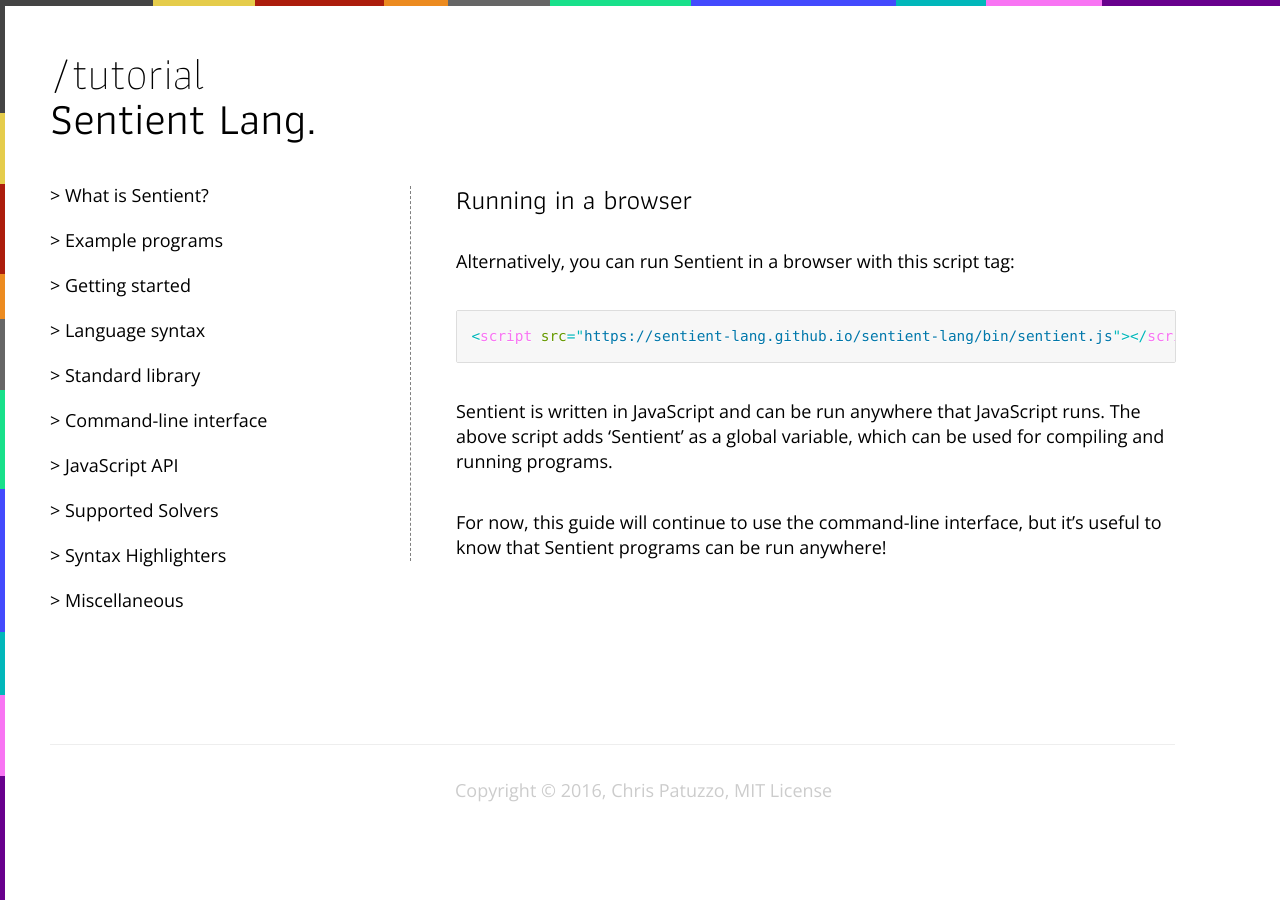
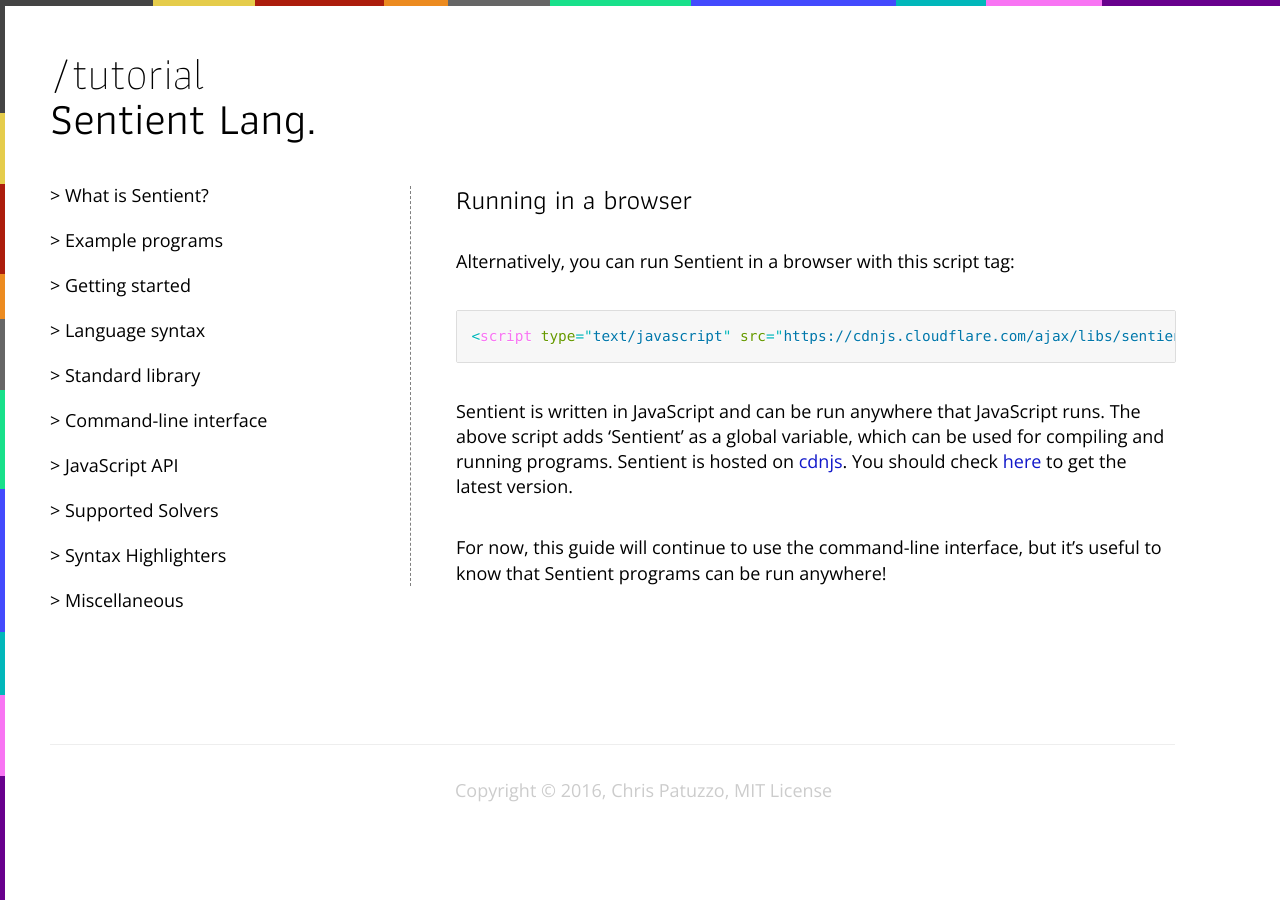
Before and after one commit to sentient-lang/sentient-lang.org, a Jekyll site: the page built from tutorial/browser.md, in a window 1280 px wide. Built offline with Jekyll 4.4.1, drawn with Linux system fonts in a browser that asks for light colours; nearby versions of some CDN libraries.

Commit message:
Update to use cdnjs

````diff
--- a/_js/moduleLoader.js
+++ b/_js/moduleLoader.js
@@ -2,7 +2,7 @@
 
 SentientWebsite.ModuleLoader = function () {
   var self = this;
-  var url = "https://sentient-lang.github.io/sentient-lang/bin/sentient.js";
+  var url = "https://cdnjs.cloudflare.com/ajax/libs/sentient-lang/0.0.0-alpha.41/sentient.js";
 
   self.initialize = function () {
     if (SentientWebsite.loadSentient) {
--- a/tutorial/browser.md
+++ b/tutorial/browser.md
@@ -8,12 +8,14 @@
 Alternatively, you can run Sentient in a browser with this script tag:
 
 ```html
-<script src="https://sentient-lang.github.io/sentient-lang/bin/sentient.js"></script>
+<script type="text/javascript" src="https://cdnjs.cloudflare.com/ajax/libs/sentient-lang/0.0.0-alpha.41/sentient.js"></script>
 ```
 
 Sentient is written in JavaScript and can be run anywhere that JavaScript runs.
 The above script adds 'Sentient' as a global variable, which can be used for
-compiling and running programs.
+compiling and running programs. Sentient is hosted on
+[cdnjs](https://cdnjs.com/about). You should check
+[here](https://cdnjs.com/libraries/sentient-lang) to get the latest version.
 
 For now, this guide will continue to use the command-line interface, but it's
 useful to know that Sentient programs can be run anywhere!
````
